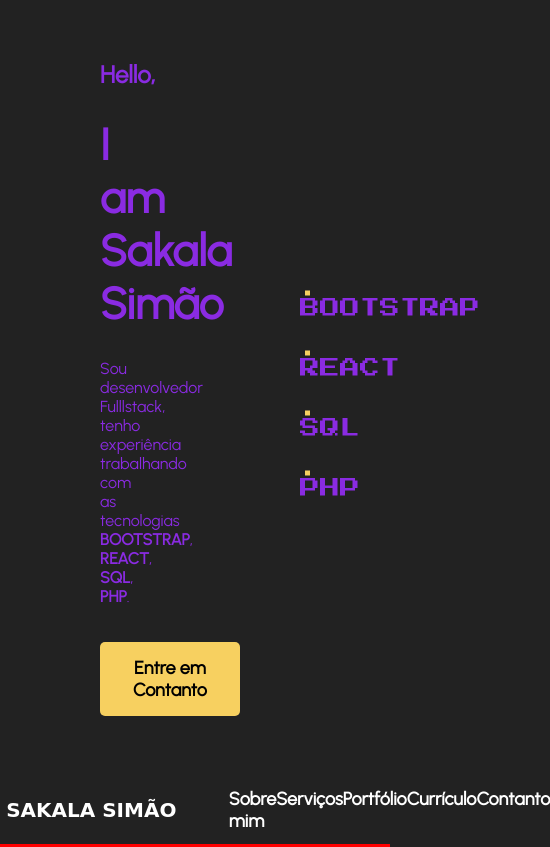
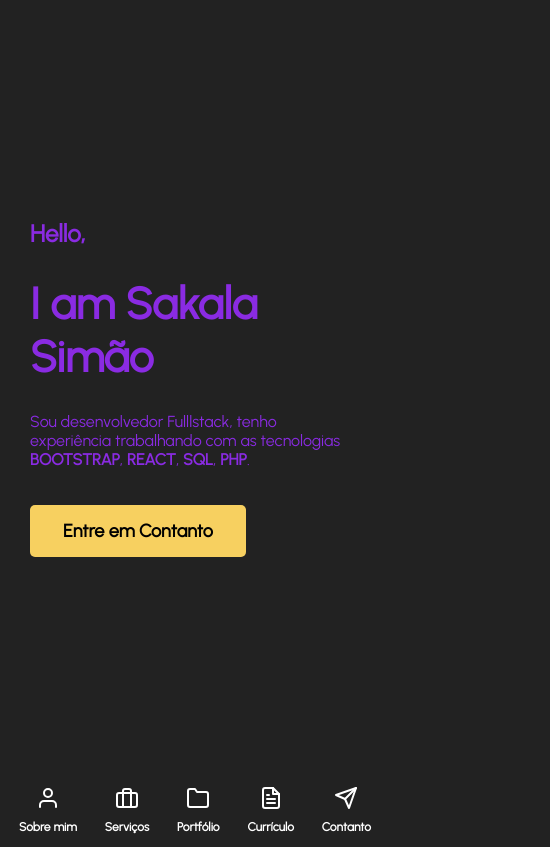
Before and after one commit to sakalasimao/porftifolio, a plain HTML site: page index.html in a window 390 px wide. Shown: the top 847 px of the page, 550 px wide, since content can reach past the window. Drawn offline with nearby package versions, Linux system fonts and the light colour scheme; a web font is replaced by a local one.

Commit message:
Adicionando Responsividade

```diff
--- a/index.html
+++ b/index.html
@@ -5,6 +5,7 @@
     <meta http-equiv="X-UA-Compatible" content="IE=edge" />
     <meta name="viewport" content="width=device-width, initial-scale=1.0" />
     <link rel="stylesheet" href="style.css" />
+    <link rel="shortcut icon" href="favicon.ico" type="image/x-icon">
     <script src="https://unpkg.com/feather-icons"></script>
     <title>Sakala Simão</title>
   </head>
@@ -33,13 +34,13 @@
     <nav>
       <p>SAKALA SIMÃO</p>
       <ul>
-        <a href="">Sobre mim</a>
-        <a href="">Serviços</a>
-        <a href="">Portfólio</a>
-        <a href="">Currículo</a>
-        <a href="">Contanto</a>
+        <a href=""><i data-feather="user"></i>Sobre mim</a>
+        <a href=""><i data-feather="briefcase"></i>Serviços</a>
+        <a href=""><i data-feather="folder"></i>Portfólio</a>
+        <a href=""><i data-feather="file-text"></i>Currículo</a>
+        <a href=""><i data-feather="send"></i>Contanto</a>
       </ul>
-    </nav>
+    </nav>gi
 
     <section>
     <!--   <p>OLLLA</p> -->
--- a/style.css
+++ b/style.css
@@ -33,7 +33,6 @@ button,
 textarea,
 input {
   /* font-family: 'Roboto', sans-serif; */
-
   font-family: "Urbanist", sans-serif;
   background-color: var(--bg-dark);
   color: #fff;
@@ -63,7 +62,6 @@ header {
   height: calc(100vh - var(--menu-height));
   display: flex;
   align-items: center;
- /*  justify-content: space-between; */
 
 }
 
@@ -72,15 +70,9 @@ header {
   width: 50%;
 }
 
-/* header .container2 {
-    display: flex;
-   justify-content: space-around;
-
-} */
 
 
 header .container2 p{
- /*   background-color: red; */
    font-family: 'Press Start 2P', cursive;
 
    font-size: 20px;
@@ -93,16 +85,24 @@ header .container2 p span{
 
 header .container2 p:hover:nth-child(1){
     color: var(--bootstrap-color);
+    cursor: default;
+
 }
 header .container2 p:hover:nth-child(2){
     color: var(--react-color);
+    cursor: default;
+
 }
 
 header .container2 p:hover:nth-child(3){
     color: var(--sql-color);
+    cursor: default;
+
 }
 header .container2 p:hover:nth-child(4){
     color: var(--php-color);
+    cursor: default;
+
 }
 
 
@@ -130,7 +130,7 @@ nav p {
 
 nav ul{
     display: flex;
-    width: 50%;
+   width: 50%;
     justify-content: space-around;
 }
 
@@ -140,6 +140,11 @@ nav ul a {
   font-size: 18px;
   font-weight: bold;
 }
+
+nav ul a svg{
+  display: none;
+}
+
 
 nav ul a:hover {
   color: var(--orange-ui-con);
@@ -155,18 +160,57 @@ section {
 /* RESPONSIVIDADE */
 
 /* TABLET */
-@media (max-width: 767px) {
 
+
+/* EXTRA FORTE */
+@media (max-width: 840px) {
     header{
         color: tomato;
+    }
+    header .container2{
+        display: none;
+    }
+    header .container{
+        width: 100%;
+        padding: 0 30px;
+    }
+    nav{
+        padding: 0 10px;
+    }
+    nav p{
+        display: none;
+    }
+    nav ul{
+        padding: 0;
+        width: 100%;
+    }
+    nav ul a{
+      font-size: 16px;
     }
 }
 
 /* TELEFONE */
+@media (max-width: 361px) {
+  nav ul a{
+    font-size: 13px;
+  }
+}
 
 @media (max-width: 480px) {
 
     header{
         color: blueviolet;
     }
+
+    nav{
+      padding: 5px;
+    }
+   nav ul a{
+      font-size: 12px;
+    }
+
+    nav ul a svg{
+      display: block;
+      margin: 0 auto 10px;
+    }
 }
```
